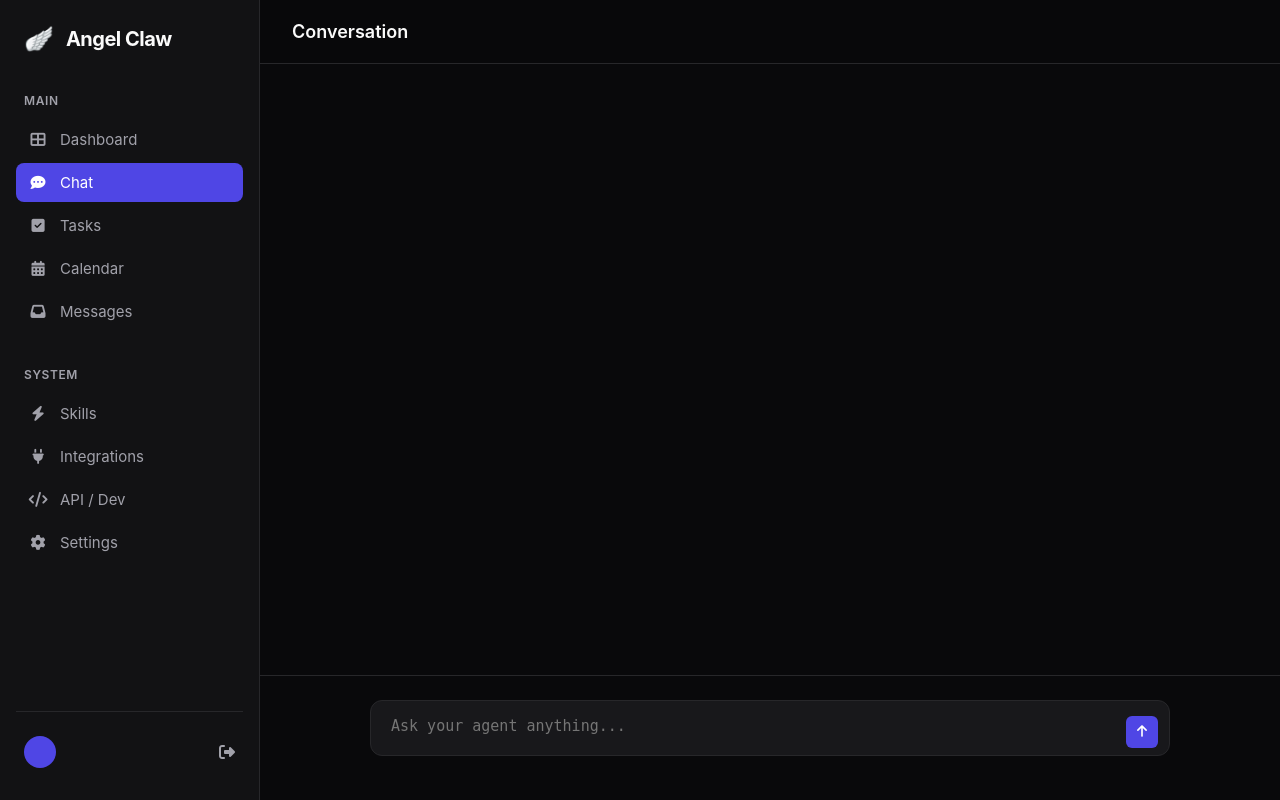
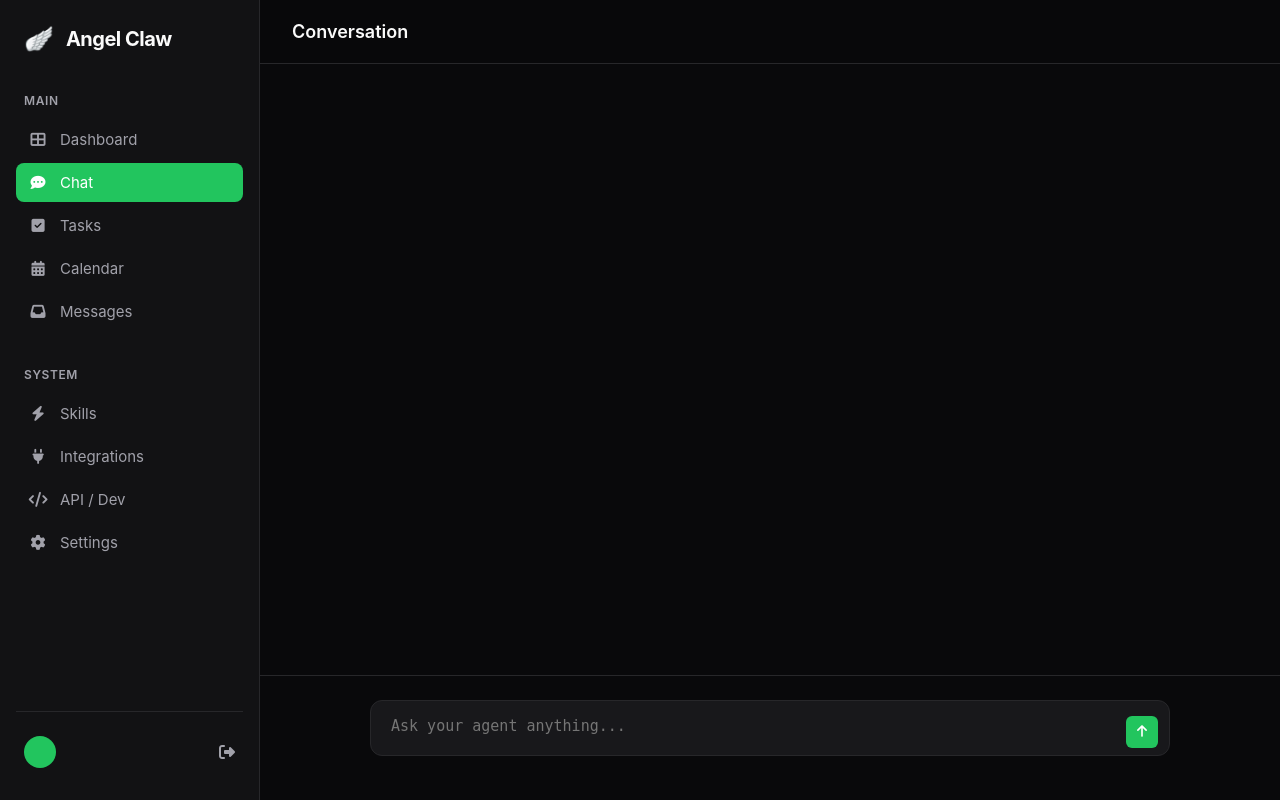
Before and after one commit to Abdur-rahmaanJ/angel-claw, a Flask app: template src/angel_claw/app/modules/agent/templates/agent/index.html in a window 1280 px wide. Run offline with Flask 3, Linux system fonts and the light colour scheme; the template is opened without the code that fills it, so the values that code supplies are empty; some libraries are stand-ins or nearby versions.

Commit message:
feat: color palette

```diff
--- a/src/angel_claw/app/modules/agent/templates/agent/index.html
+++ b/src/angel_claw/app/modules/agent/templates/agent/index.html
@@ -27,9 +27,30 @@
             --card-bg: #ffffff;
             --text-primary: #18181b;
             --text-secondary: #71717a;
-            --accent-color: #4f46e5;
+            --accent-color: #22c55e;
             --border-color: #e4e4e7;
             --success-color: #10b981;
+        }
+
+        [data-theme="dark"] {
+            --accent-color: #22c55e;
+        }
+
+        /* Accent Color Palette */
+        .color-option {
+            width: 32px;
+            height: 32px;
+            border-radius: 8px;
+            cursor: pointer;
+            border: 2px solid transparent;
+            transition: all 0.2s;
+        }
+        .color-option:hover {
+            transform: scale(1.1);
+        }
+        .color-option.selected {
+            border-color: var(--text-primary);
+            box-shadow: 0 0 0 2px var(--bg-color);
         }
 
         * {
@@ -926,7 +947,21 @@ curl -X POST http://localhost:5000/chat \
                 </div>
             </header>
             <div class="card span-12">
-                <p style="color: var(--text-secondary)">Configuration settings for your Angel Claw instance.</p>
+                <h3 style="margin-bottom: 1rem;">Accent Color</h3>
+                <p style="color: var(--text-secondary); margin-bottom: 1.5rem;">Choose a color for buttons, icons, and highlights.</p>
+                <div style="display: flex; gap: 0.75rem; flex-wrap: wrap;" id="color-palette">
+                    <div class="color-option selected" style="background: #22c55e;" data-color="#22c55e" title="Green"></div>
+                    <div class="color-option" style="background: #4f46e5;" data-color="#4f46e5" title="Indigo"></div>
+                    <div class="color-option" style="background: #7c3aed;" data-color="#7c3aed" title="Violet"></div>
+                    <div class="color-option" style="background: #ec4899;" data-color="#ec4899" title="Pink"></div>
+                    <div class="color-option" style="background: #ef4444;" data-color="#ef4444" title="Red"></div>
+                    <div class="color-option" style="background: #f97316;" data-color="#f97316" title="Orange"></div>
+                    <div class="color-option" style="background: #eab308;" data-color="#eab308" title="Yellow"></div>
+                    <div class="color-option" style="background: #14b8a6;" data-color="#14b8a6" title="Teal"></div>
+                    <div class="color-option" style="background: #06b6d4;" data-color="#06b6d4" title="Cyan"></div>
+                    <div class="color-option" style="background: #3b82f6;" data-color="#3b82f6" title="Blue"></div>
+                    <div class="color-option" style="background: #64748b;" data-color="#64748b" title="Slate"></div>
+                </div>
             </div>
         </div>
 
@@ -993,6 +1028,19 @@ curl -X POST http://localhost:5000/chat \
             themeMeta.content = newTheme === 'light' ? '#f4f4f5' : '#09090b';
         }
 
+        // Accent Color Picker
+        function setAccentColor(color) {
+            document.documentElement.style.setProperty('--accent-color', color);
+            localStorage.setItem('accent-color', color);
+            updateColorSelection(color);
+        }
+
+        function updateColorSelection(selectedColor) {
+            document.querySelectorAll('.color-option').forEach(el => {
+                el.classList.toggle('selected', el.dataset.color === selectedColor);
+            });
+        }
+
         // Load saved theme
         (function() {
             const saved = localStorage.getItem('theme') || 'dark';
@@ -1001,7 +1049,21 @@ curl -X POST http://localhost:5000/chat \
             const themeMeta = document.getElementById('theme-meta');
             if (icon) icon.className = saved === 'light' ? 'fas fa-sun' : 'fas fa-moon';
             if (themeMeta) themeMeta.content = saved === 'light' ? '#f4f4f5' : '#09090b';
+
+            // Load saved accent color
+            const accentColor = localStorage.getItem('accent-color') || '#22c55e';
+            document.documentElement.style.setProperty('--accent-color', accentColor);
         })();
+
+        // Initialize color picker on load
+        window.addEventListener('DOMContentLoaded', () => {
+            const accentColor = localStorage.getItem('accent-color') || '#22c55e';
+            updateColorSelection(accentColor);
+
+            document.querySelectorAll('.color-option').forEach(el => {
+                el.addEventListener('click', () => setAccentColor(el.dataset.color));
+            });
+        });
 
         // Sidebar Toggle for Mobile
         function toggleSidebar() {
```
